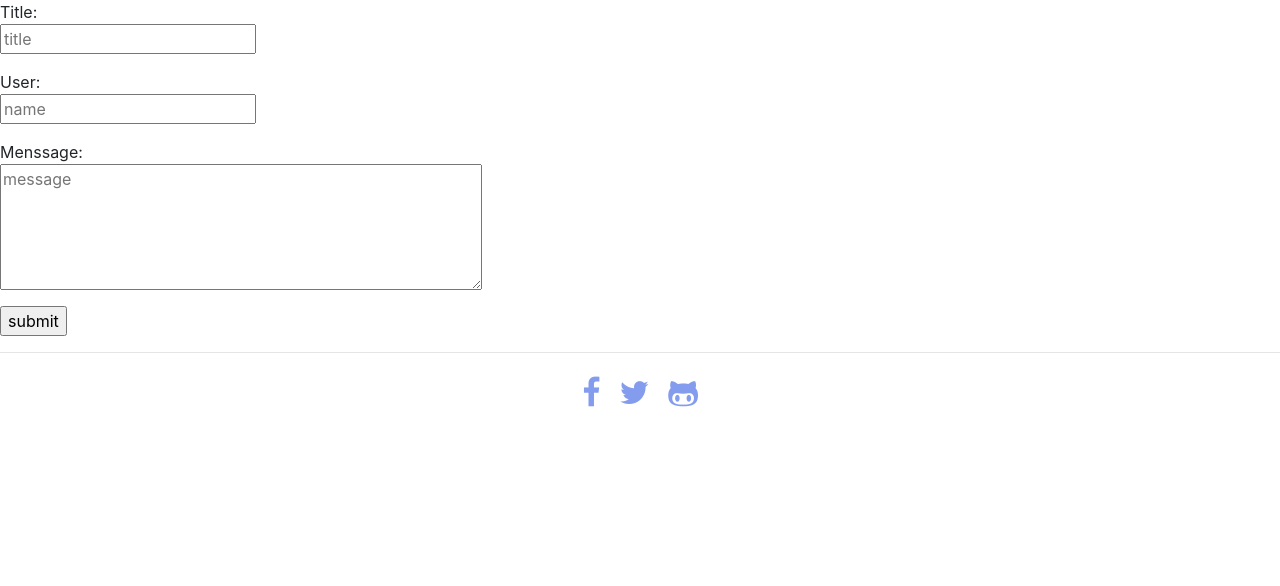
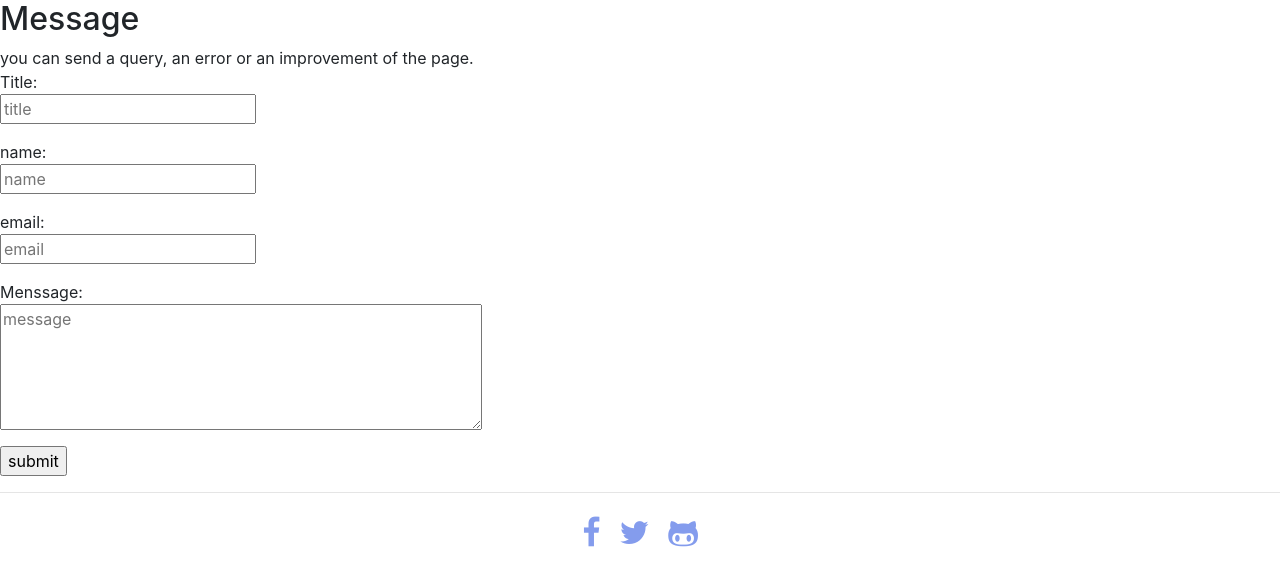
Before and after one commit to Gummiees/TriviaAppPHP, a PHP site: page /contact.php in a window 1280 px wide. Shown: the part 56-642 px from the top of the page. Run offline with PHP 8.4, Linux system fonts and the light colour scheme; some libraries are stand-ins or nearby versions.

Commit message:
update contact and add email

```diff
--- a/contact.php
+++ b/contact.php
@@ -14,23 +14,35 @@ $message = mysqli_real_escape_string($dbc, trim($_POST['message']));
 $q="INSERT INTO message (title, name, message) VALUES ('$title','$name','$message')";
 $r = @mysqli_query ($dbc, $q);
     echo print_message("success","the message was successfully send");
+    echo print_message("success","very soon your message will be answered");
 
 }
 ?>
-<form class="mp" name="mp" method="post" action="">
+<h2  class="h10">Message</h2>
+<h10  class="h10">you can send a query, an error or an improvement of the page.</h10>
+
+<div id="messages">
+
+<form  class="messages" name="mp" method="post" action="">
 <p>Title:<br>
-    <input type="text" name="title" id="title" required maxlength="100" minlength="5" placeholder="title" value="<?php if (isset($_POST['title'])) echo $_POST['title']; ?>">
+    <input type="text" name="title" id="title" required maxlength="100" minlength="5" placeholder="title" class="Aligner-item" value="<?php if (isset($_POST['title'])) echo $_POST['title']; ?>">
   </p>
-  <p>User:<br>
-    <input type="text" name="name" id="name" required maxlength="20" minlength="5" placeholder="name" value="<?php if (isset($_POST['name'])) echo $_POST['name']; ?>">
+  <p>name:<br>
+    <input type="text" name="name" id="name" required maxlength="20" minlength="5" placeholder="name" class="Aligner-item" value="<?php if (isset($_POST['name'])) echo $_POST['name']; ?>">
   </p>
+    <p>email:<br>
+    <input type="text" name="email" id="email" required maxlength="20" minlength="5" placeholder="email"  class="Aligner-item" value="<?php if (isset($_POST['email'])) echo $_POST['email']; ?>">
+  </p>
+
   <p>Menssage:<br>
-    <textarea name="message" id="message" cols="45" rows="5" required maxlength="250" minlength="5" placeholder="message"></textarea>
+    <textarea name="message" id="message" cols="45" rows="5" required maxlength="250" minlength="5" placeholder="message" class="Aligner-item"></textarea>
   </p>
   <p>
     <input type="submit" name="submit" id="submit" value="submit">
   </p>
 </form>
+</div>
+
 
 <?php
 include ('includes/footer.html');
```
